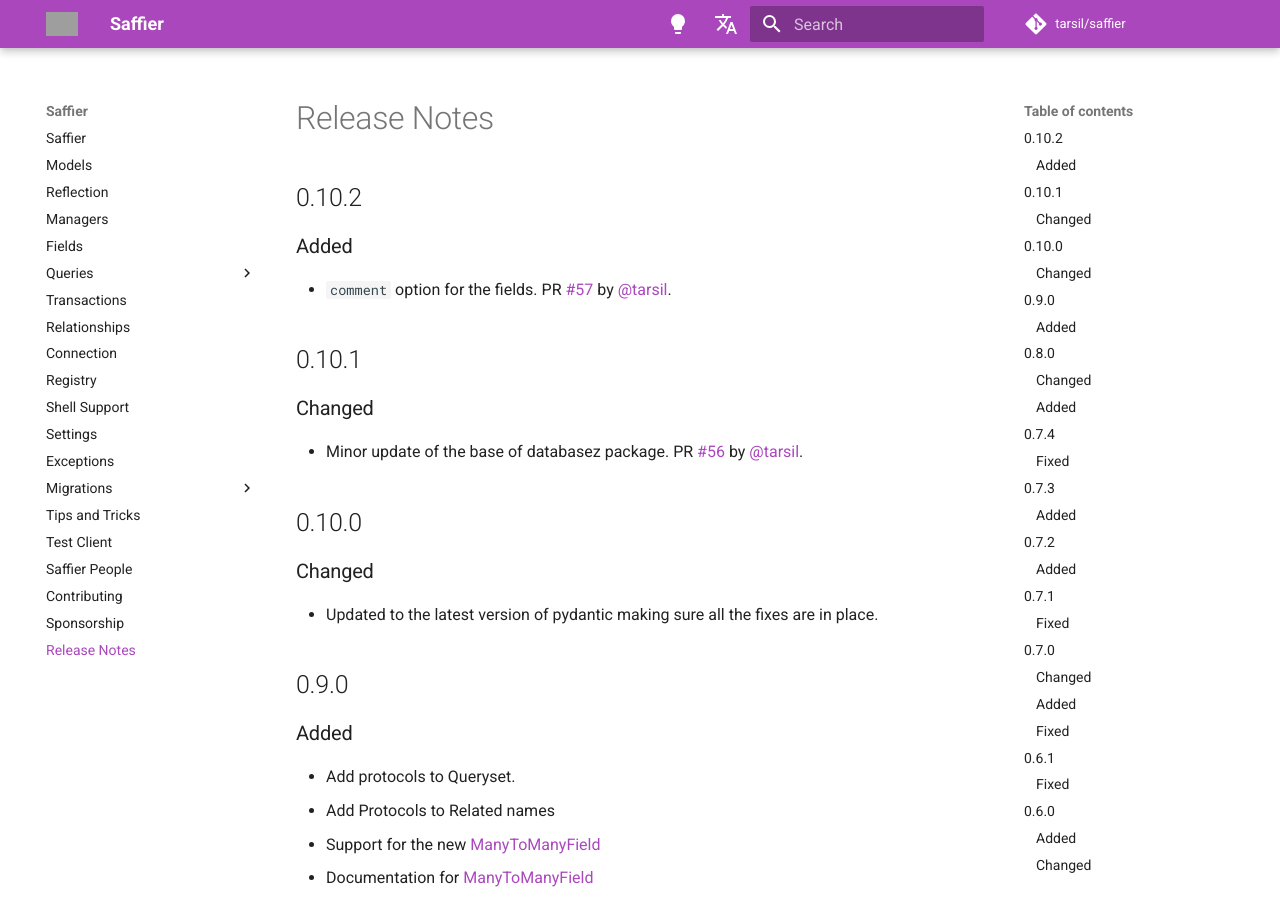
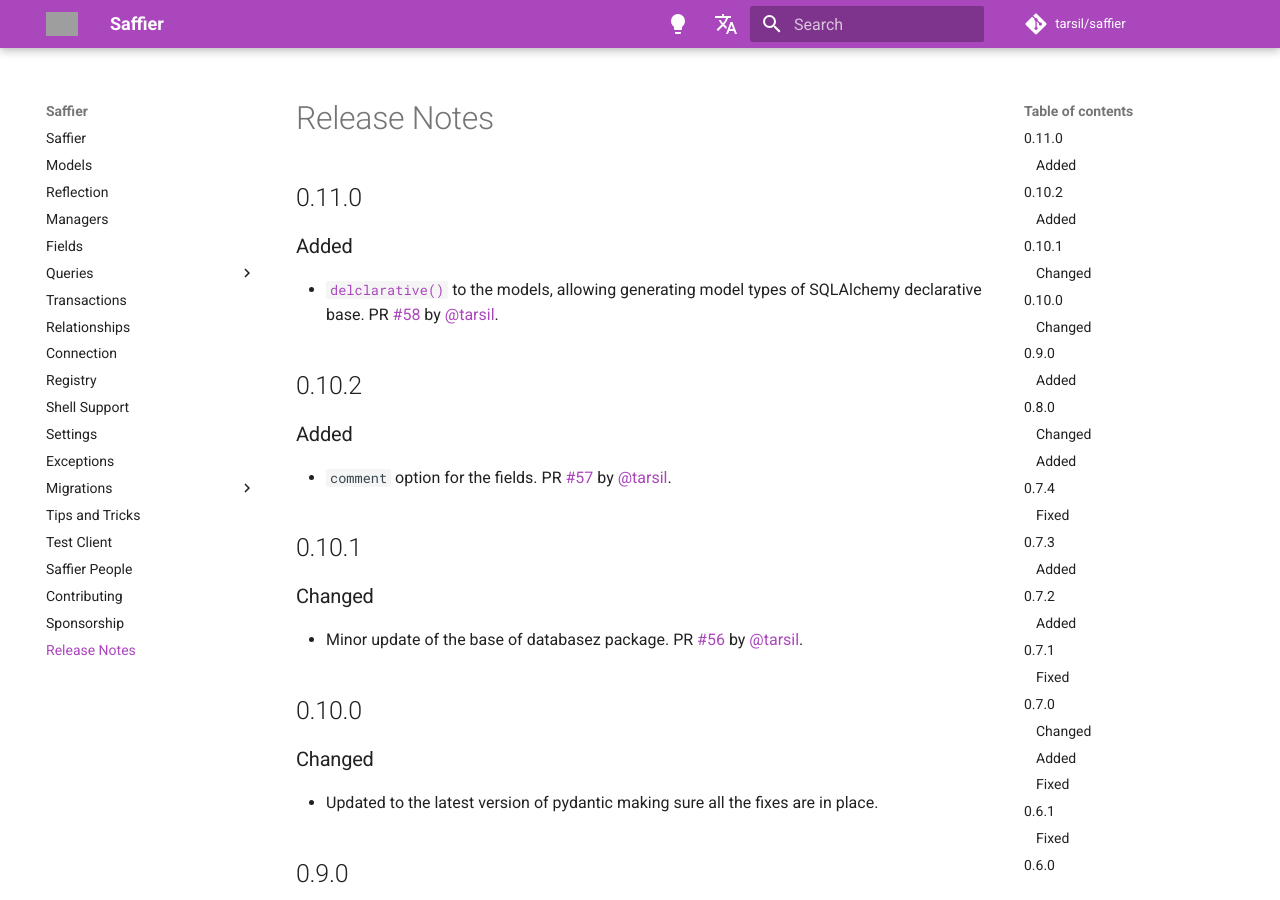
Before and after one commit to tarsil/saffier, an MkDocs documentation site: the page built from docs/release-notes.md, in a window 1280 px wide and 900 px high. Built offline with MkDocs 1.6.1 and Material for MkDocs 9.7.7, drawn with Linux system fonts in a browser that asks for light colours; comment, search, counter and statistics services are not loaded; grey boxes are pictures that could not be loaded.

Commit message:
🔝 Release 0.11.0

```diff
--- a/docs/release-notes.md
+++ b/docs/release-notes.md
@@ -1,4 +1,11 @@
 # Release Notes
+
+## 0.11.0
+
+### Added
+
+- [`delclarative()`](./models.md#declarative-models) to the models, allowing generating model types of SQLAlchemy declarative base.
+PR [#58](https://github.com/tarsil/saffier/pull/58) by [@tarsil](https://github.com/tarsil).
 
 ## 0.10.2
 
--- a/saffier/__init__.py
+++ b/saffier/__init__.py
@@ -1,4 +1,4 @@
-__version__ = "0.10.2"
+__version__ = "0.11.0"
 
 from saffier.conf import settings
 from saffier.conf.global_settings import SaffierSettings
```
Also changed, not shown: docs/models.md (+6 -0 lines).
